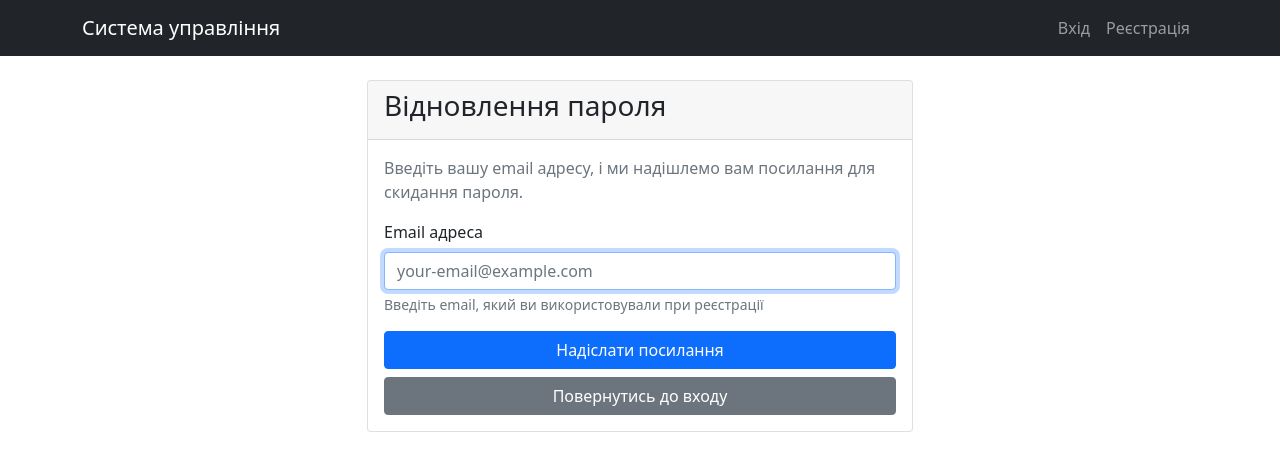
After one commit to rostyslav-kovtun/software-and-data-security, a Flask app: page /forgot-password in a window 1280 px wide. The commit adds this page. Shown: the top 471 px of the page. Run offline with Flask 3, Linux system fonts and the light colour scheme.

Commit message:
Complete task 7
Додати функціонал для відновлення пароля через електронну пошту,
включаючи генерацію токена для підтвердження особи.
Додайте обмеження на термін дії токена.

```diff
--- a/lab-6/app.py
+++ b/lab-6/app.py
@@ -181,10 +181,6 @@ def generate_activation_token(email):
     return serializer.dumps(email, salt='email-activation-salt')
 
 def verify_activation_token(token, expiration=3600):
-    """
-    Перевіряє токен активації
-    expiration в секундах (за замовчуванням 1 година)
-    """
     try:
         email = serializer.loads(token, salt='email-activation-salt', max_age=expiration)
         return email
@@ -225,6 +221,83 @@ def send_activation_email(user_email, activation_link):
             <hr style="border: none; border-top: 1px solid #ecf0f1; margin: 30px 0;">
             <p style="color: #95a5a6; font-size: 0.8em;">
                 Якщо ви не реєструвалися в нашій системі, просто ігноруйте цей лист.
+            </p>
+        </body>
+    </html>
+    """
+
+    try:
+        mail.send(msg)
+        return True
+    except Exception as e:
+        print(f"Помилка відправки email: {e}")
+        return False
+
+
+def generate_reset_token(email):
+    """Генерує токен для скидання пароля"""
+    return serializer.dumps(email, salt='password-reset-salt')
+
+def verify_reset_token(token, expiration=3600):
+    """
+    Перевіряє токен скидання пароля
+    expiration в секундах (за замовчуванням 1 година)
+    """
+    try:
+        email = serializer.loads(token, salt='password-reset-salt', max_age=expiration)
+        return email
+    except:
+        return None
+
+
+def send_reset_password_email(user_email, reset_link):
+    """Відправляє email з посиланням для скидання пароля"""
+
+    test_domains = ['toaik.com', 'tempmail.com', '10minutemail', 'guerrillamail', 'mailinator']
+    is_test_email = any(domain in user_email for domain in test_domains)
+
+    if is_test_email:
+
+        print("\n" + "="*80)
+        print("📧 PASSWORD RESET EMAIL (TEST MODE)")
+        print(f"To: {user_email}")
+        print(f"Reset Link: {reset_link}")
+        print("="*80 + "\n")
+        return True
+
+    msg = Message(
+        subject='Відновлення пароля',
+        recipients=[user_email]
+    )
+
+    msg.html = f"""
+    <html>
+        <body style="font-family: Arial, sans-serif; padding: 20px;">
+            <h2 style="color: #2c3e50;">Відновлення пароля</h2>
+            <p>Ви отримали цей лист, оскільки запросили відновлення пароля для вашого облікового запису.</p>
+            <p>Будь ласка, натисніть на кнопку нижче, щоб скинути ваш пароль:</p>
+            <p style="margin: 30px 0;">
+                <a href="{reset_link}"
+                   style="background-color: #dc3545;
+                          color: white;
+                          padding: 12px 30px;
+                          text-decoration: none;
+                          border-radius: 5px;
+                          display: inline-block;">
+                    Скинути пароль
+                </a>
+            </p>
+            <p style="color: #7f8c8d; font-size: 0.9em;">
+                Або скопіюйте це посилання в браузер:<br>
+                <a href="{reset_link}">{reset_link}</a>
+            </p>
+            <p style="color: #7f8c8d; font-size: 0.9em; margin-top: 30px;">
+                Посилання дійсне протягом 1 години.
+            </p>
+            <hr style="border: none; border-top: 1px solid #ecf0f1; margin: 30px 0;">
+            <p style="color: #95a5a6; font-size: 0.8em;">
+                Якщо ви не запитували відновлення пароля, просто ігноруйте цей лист.
+                Ваш пароль залишиться без змін.
             </p>
         </body>
     </html>
@@ -332,6 +405,79 @@ def activate(token):
 
     flash('Акаунт успішно активовано! Тепер ви можете увійти', 'success')
     return redirect(url_for('login'))
+
+
+@app.route('/forgot-password', methods=['GET', 'POST'])
+def forgot_password():
+    """Запит на відновлення пароля"""
+    if request.method == 'POST':
+        email = request.form.get('email')
+
+        if not email:
+            flash('Будь ласка, введіть email адресу', 'danger')
+            return render_template('forgot_password.html')
+
+        user = User.query.filter_by(email=email).first()
+
+        # навіть якщо користувача не існує, то всерівно буде показувати успішне повідомлення (для безпеки)
+        flash('Якщо акаунт з такою email адресою існує, ви отримаєте лист з інструкціями', 'info')
+
+        if user:
+
+            token = generate_reset_token(email)
+            reset_link = url_for('reset_password', token=token, _external=True)
+
+            send_reset_password_email(email, reset_link)
+
+        return redirect(url_for('login'))
+
+    return render_template('forgot_password.html')
+
+@app.route('/reset-password/<token>', methods=['GET', 'POST'])
+def reset_password(token):
+    """Скидання пароля за токеном"""
+
+    email = verify_reset_token(token)
+
+    if not email:
+        flash('Посилання для скидання пароля недійсне або застаріле', 'danger')
+        return redirect(url_for('forgot_password'))
+
+    user = User.query.filter_by(email=email).first()
+
+    if not user:
+        flash('Користувача не знайдено', 'danger')
+        return redirect(url_for('login'))
+
+    if request.method == 'POST':
+        password = request.form.get('password')
+        confirm_password = request.form.get('confirm_password')
+
+        if not password or not confirm_password:
+            flash('Будь ласка, заповніть всі поля', 'danger')
+            return render_template('reset_password.html', token=token)
+
+        if password != confirm_password:
+            flash('Паролі не співпадають', 'danger')
+            return render_template('reset_password.html', token=token)
+
+        is_valid, message = validate_password(password)
+        if not is_valid:
+            flash(message, 'danger')
+            return render_template('reset_password.html', token=token)
+
+        user.password_hash = generate_password_hash(password, method='pbkdf2:sha256')
+
+        user.failed_login_attempts = 0
+        user.locked_until = None
+
+        db.session.commit()
+
+        flash('Пароль успішно змінено! Тепер ви можете увійти з новим паролем', 'success')
+        return redirect(url_for('login'))
+
+    return render_template('reset_password.html', token=token)
+
 
 @app.route('/login', methods=['GET', 'POST'])
 def login():
--- /dev/null
+++ b/lab-6/templates/forgot_password.html
@@ -0,0 +1,41 @@
+{% extends "base.html" %}
+
+{% block title %}Відновлення пароля{% endblock %}
+
+{% block content %}
+<div class="row justify-content-center">
+    <div class="col-md-6">
+        <div class="card">
+            <div class="card-header">
+                <h3>Відновлення пароля</h3>
+            </div>
+            <div class="card-body">
+                <p class="text-muted">
+                    Введіть вашу email адресу, і ми надішлемо вам посилання для скидання пароля.
+                </p>
+
+                <form method="POST">
+                    <div class="mb-3">
+                        <label for="email" class="form-label">Email адреса</label>
+                        <input type="email"
+                               class="form-control"
+                               id="email"
+                               name="email"
+                               placeholder="your-email@example.com"
+                               required
+                               autofocus>
+                        <div class="form-text">
+                            Введіть email, який ви використовували при реєстрації
+                        </div>
+                    </div>
+
+                    <div class="d-grid gap-2">
+                        <button type="submit" class="btn btn-primary">Надіслати посилання</button>
+                        <a href="{{ url_for('login') }}" class="btn btn-secondary">Повернутись до входу</a>
+                    </div>
+                </form>
+            </div>
+        </div>
+    </div>
+</div>
+{% endblock %}
--- a/lab-6/templates/login.html
+++ b/lab-6/templates/login.html
@@ -28,6 +28,11 @@
                         </div>
                     </div>
                     <button type="submit" class="btn btn-primary w-100">Увійти</button>
+
+                    <!-- посилання на відновлення пароля -->
+                    <div class="text-center mt-2">
+                        <a href="{{ url_for('forgot_password') }}" class="text-muted">Забули пароль?</a>
+                    </div>
                 </form>
 
                 <div class="text-center my-3">
```
Also changed, not shown: lab-6/templates/reset_password.html (added, +91 -0 lines).
